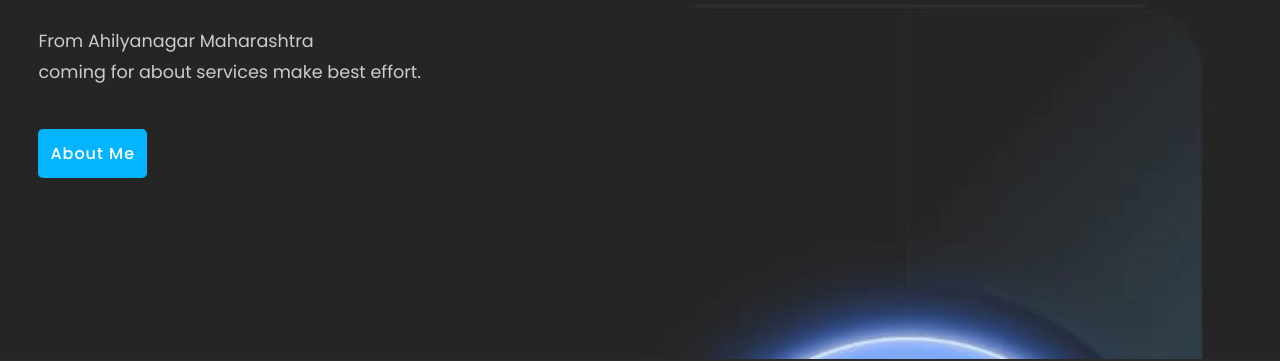
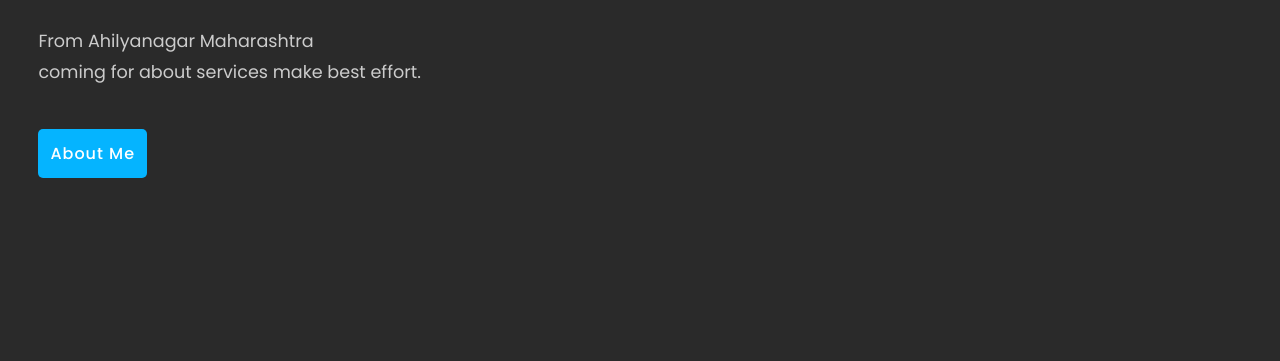
Before and after one commit to katenavnath/epl-student, a plain HTML site: page index.html in a window 1280 px wide. Shown: the part 441-802 px from the top of the page. Drawn offline with nearby package versions, Linux system fonts and the light colour scheme.

Commit message:
Update style.css

```diff
--- a/style.css
+++ b/style.css
@@ -94,7 +94,6 @@ section {
     display: flex;
     align-items: center;
     justify-content: flex-start;
-    background-image: url(image/my.jpg);
 }
 .home .col{
     color: #fd8d37;
```
